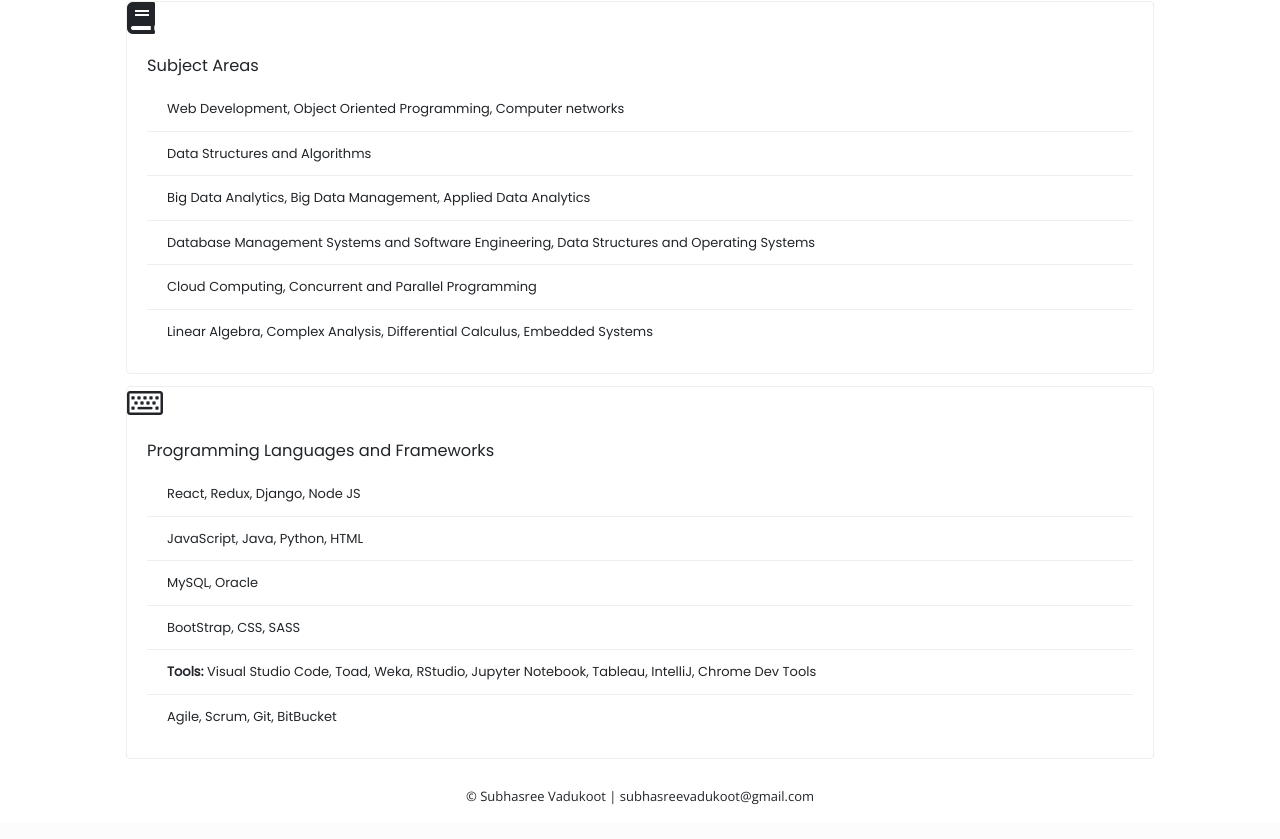
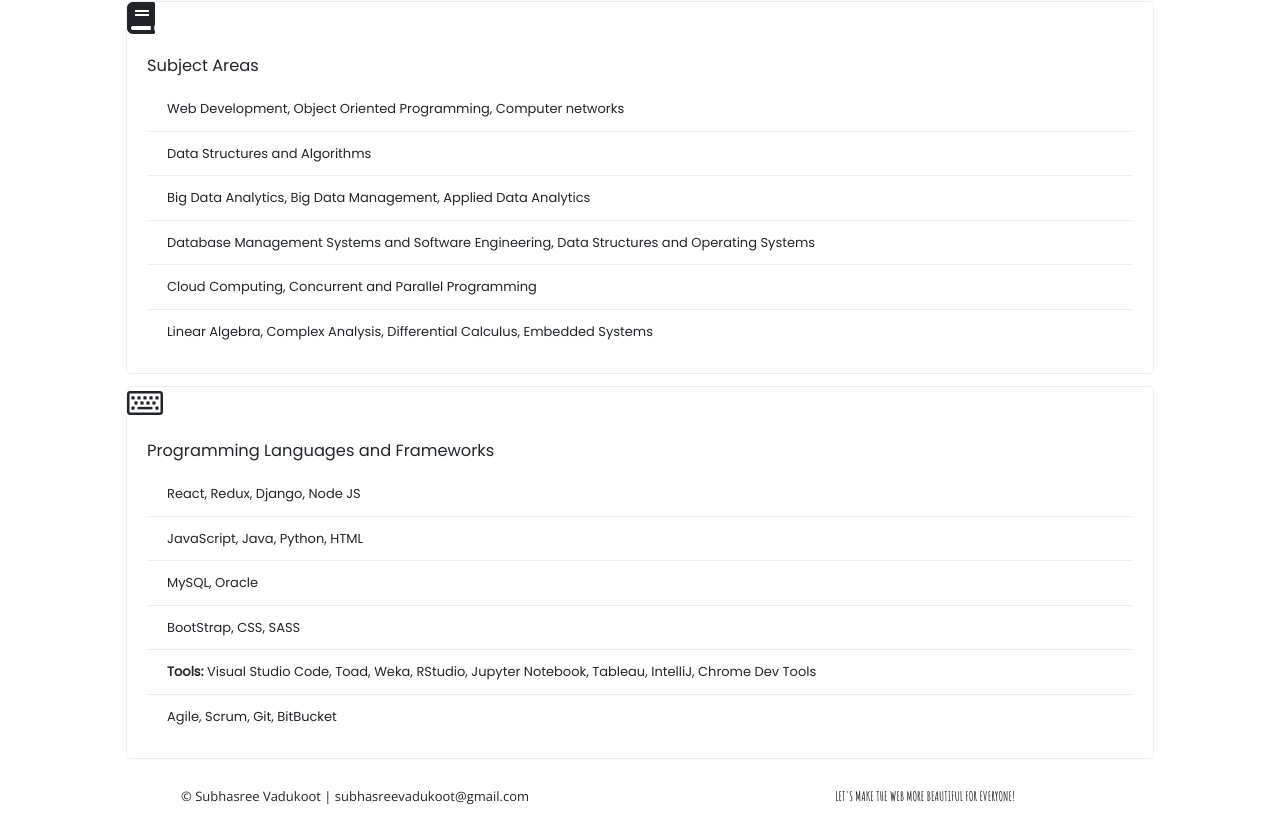
Before and after one commit to subhasreevadukoot/portfolio, a React (Create React App) app: page /info in a window 1280 px wide. Shown: the part 713-1552 px from the top of the page. Built offline with nearby package versions, Linux system fonts and the light colour scheme; a web font is replaced by a local one.

Commit message:
Edited footer

```diff
--- a/public/index.html
+++ b/public/index.html
@@ -22,6 +22,8 @@
 <link href="https://fonts.googleapis.com/css2?family=Roboto+Mono&display=swap" rel="stylesheet">
 <link rel="preconnect" href="https://fonts.gstatic.com">
 <link href="https://fonts.googleapis.com/css2?family=Kiwi+Maru:wght@500&family=Poppins&family=Roboto+Mono&display=swap" rel="stylesheet">
+<link rel="preconnect" href="https://fonts.gstatic.com">
+<link href="https://fonts.googleapis.com/css2?family=Amatic+SC:wght@400;700&display=swap" rel="stylesheet">
 <!--
       manifest.json provides metadata used when your web app is installed on a
       user's mobile device or desktop. See https://developers.google.com/web/fundamentals/web-app-manifest/
--- a/src/components/Footer/Footer.jsx
+++ b/src/components/Footer/Footer.jsx
@@ -9,6 +9,9 @@
                    <Col className='text-center py-3'>
                        &copy; Subhasree Vadukoot | subhasreevadukoot@gmail.com
                    </Col>
+                   <Col className='text-center py-3'>
+                      <strong><p style={{fontFamily: "'Amatic SC', cursive"}}>LET'S MAKE THE WEB MORE BEAUTIFUL FOR EVERYONE!</p></strong>
+                   </Col>
                </Row>
            </Container>
        </footer>
--- a/src/components/Footer/Footer.scss
+++ b/src/components/Footer/Footer.scss
@@ -1,3 +1,7 @@
 .footer-container{
     display: flex;
+
 }
+footer{
+    background-color: burlywood;
+}
--- a/src/components/Info/Info.jsx
+++ b/src/components/Info/Info.jsx
@@ -4,8 +4,8 @@
 const Info = () => {
     return (
         <div>
-              <CardColumns id='details' className="d-flex justify-content-center about-section">
-    <Container>
+    <CardColumns id='details' className="d-flex justify-content-center about-section">
+    <Container max-width='50%'>
 
    <Row>
    <Col>
--- a/src/components/NavBar/NavBar.jsx
+++ b/src/components/NavBar/NavBar.jsx
@@ -3,16 +3,19 @@
 import resume from './../../assets/Subhasree_Vadukoot_Resume.pdf';
 import './NavBar.scss'
 import {NavLink} from 'react-router-dom'
-import {Nav} from 'react-bootstrap'
+import {Nav,Container,Row,Col} from 'react-bootstrap'
 const NavBar = () => {
 
     return (
+
+
         <Nav variant="tabs" defaultActiveKey="/home" className="navbar">
           <Nav className="mr-auto nav-right ">
         <Nav.Item>
           <img src={logo} className='logo' alt='logo'/>
         </Nav.Item>
         </Nav>
+
         <Nav className="ml-auto nav-left">
         <Nav.Item>
           <NavLink  exact to="/" activeClassName="active">About me</NavLink>
@@ -34,6 +37,7 @@
         </Nav.Item> */}
         </Nav>
       </Nav>
+
     )
 }
 
```
